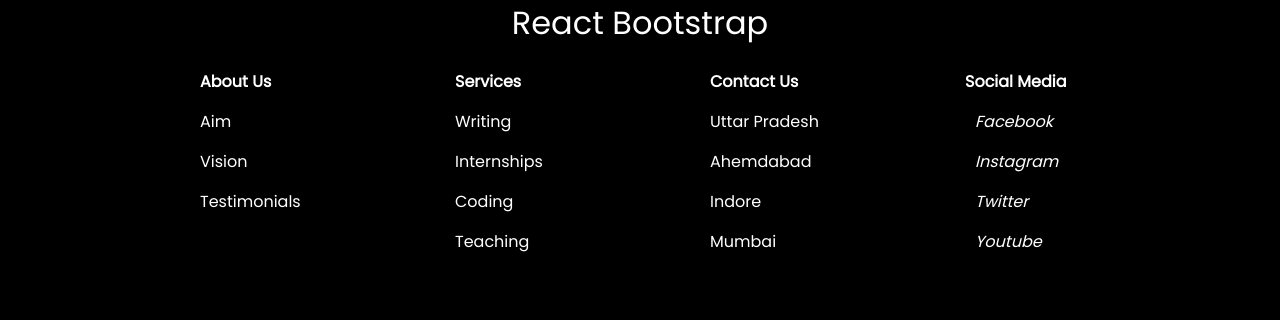
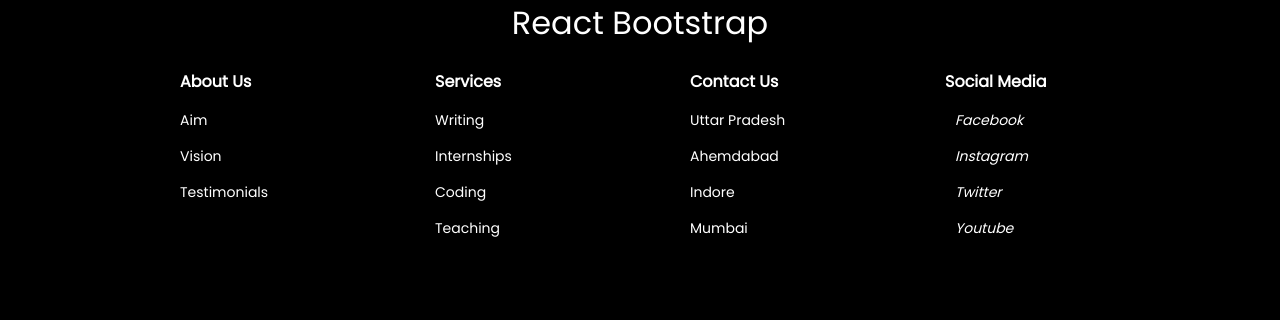
Before and after one commit to Mayur-Dawange/my-react-app, a React (Create React App) app: page /contact in a window 1280 px wide. Shown: the part 1802-2122 px from the top of the page. Built offline with nearby package versions, Linux system fonts and the light colour scheme.

Commit message:
props working properly need to update

```diff
--- a/src/Component/About/About.js
+++ b/src/Component/About/About.js
@@ -3,6 +3,7 @@
 import Hero from "../Hero/Hero";
 import Intro from "../Intro/Intro";
 import Slicklist from "../Slicklist/Slicklist";
+import background from "../../assets/img/anh-nguyen-kcA-c3f_3FE-unsplash.jpg";
 
 const About = () => {
   return (
@@ -11,6 +12,7 @@
         title="About Us"
         subtitle="Get Know More About Us"
         pageinfo="About Us"
+        background={background}
       />
       <Intro />
       <Slicklist />
--- a/src/Component/Contact/Contact.js
+++ b/src/Component/Contact/Contact.js
@@ -2,6 +2,7 @@
 import { Container } from "react-bootstrap";
 import Faq from "../Faq/Faq";
 import Hero from "../Hero/Hero";
+import background from "../../assets/img/lily-banse--YHSwy6uqvk-unsplash.jpg";
 
 const Contact = () => {
   return (
@@ -10,6 +11,7 @@
         title="Contact us"
         subtitle="Get Us Touch Now"
         pageinfo="Contact Details"
+        background={background}
       />
       <Faq image="https://www.superoffice.com/globalassets/blog/2016/10/how-to-build-faq-section.jpg" />
       <Container>
--- a/src/Component/Footer/FooterStyles.js
+++ b/src/Component/Footer/FooterStyles.js
@@ -1,11 +1,10 @@
-import styled from 'styled-components';
+import styled from "styled-components";
 
 export const Box = styled.div`
   padding: 80px 60px;
   background: black;
   bottom: 0;
   width: 100%;
-
 
   @media (max-width: 1000px) {
     padding: 70px 30px;
@@ -19,35 +18,33 @@
   max-width: 1000px;
   margin: 0 auto;
   /* background: red; */
-`
+`;
 
 export const Column = styled.div`
   display: flex;
   flex-direction: column;
   text-align: left;
-margin-left: 60px;
+  margin-left: 40px;
 `;
 
 export const Row = styled.div`
   display: grid;
-grid-template-columns: repeat(auto-fill,
-						minmax(185px, 1fr));
+  grid-template-columns: repeat(auto-fill, minmax(185px, 1fr));
   grid-gap: 20px;
 
   @media (max-width: 1000px) {
-	grid-template-columns: repeat(auto-fill,
-						minmax(200px, 1fr));
+    grid-template-columns: repeat(auto-fill, minmax(200px, 1fr));
   }
 `;
 
 export const FooterLink = styled.a`
   color: #fff;
-margin-bottom: 16px;
-font-size: 16px;
+  margin-bottom: 15px;
+  font-size: 14px;
   text-decoration: none;
 
   &:hover {
-	color: green;
+    color: grey;
     transition: 200ms ease-in;
   }
 `;
--- a/src/Component/Hero/Hero.js
+++ b/src/Component/Hero/Hero.js
@@ -1,8 +1,6 @@
 import React from "react";
 import "./Hero.scss";
 import { Button, Card, Container } from "react-bootstrap";
-import background from "../../assets/img/lily-banse--YHSwy6uqvk-unsplash.jpg";
-
 import Font from "react-font";
 
 const Hero = (props) => {
@@ -11,7 +9,7 @@
       <div style={{ paddingLeft: 0 }}>
         <div
           className="text-center bg-image"
-          style={{ height: 400, backgroundImage: `url(${background})` }}
+          style={{ height: 400, backgroundImage: `url(${props.background})` }}
         >
           <div className="mask h-100 overlay">
             <div className="d-flex justify-content-center align-items-center h-100">
--- a/src/Component/Home/Home.js
+++ b/src/Component/Home/Home.js
@@ -4,7 +4,7 @@
 import Hero from "../Hero/Hero";
 import Intro from "../Intro/Intro";
 import Slicklist from "../Slicklist/Slicklist";
-// import background from "../../assets/img/lily-banse--YHSwy6uqvk-unsplash.jpg";
+import background from "../../assets/img/lily-banse--YHSwy6uqvk-unsplash.jpg";
 
 const Home = () => {
   return (
@@ -13,7 +13,7 @@
         title="Restaurant"
         subtitle="Get The Best Food"
         pageinfo="About Us"
-        // style={{ backgroundImage: `url(${background})` }}
+        background={background}
       />
       <Slicklist />
       <Intro />
--- a/src/Component/Service/Service.js
+++ b/src/Component/Service/Service.js
@@ -3,14 +3,16 @@
 import Hero from "../Hero/Hero";
 import Intro from "../Intro/Intro";
 import Slicklist from "../Slicklist/Slicklist";
+import background from "../../assets/img/eiliv-aceron-ZuIDLSz3XLg-unsplash.jpg";
 
-const Service = (props) => {
+const Service = () => {
   return (
     <div>
       <Hero
         title="Services"
         subtitle="Best Food Services"
         pageinfo="Our Services"
+        background={background}
       />
       <Slicklist />
       <Intro />
--- a/src/assets/scss/_variables.scss
+++ b/src/assets/scss/_variables.scss
@@ -1,4 +1,4 @@
-$overlay :rgba(0, 0, 0, 0.51);
+$overlay :rgba(0, 0, 0, 0.53);
 $bg-color : rgb(236, 236, 236);
 $flex: flex;
 $col: column;
```
Also changed, not shown: src/Component/Slicklist/Slidercard.js (added). Lines whose indentation alone changed are shown as unchanged.
